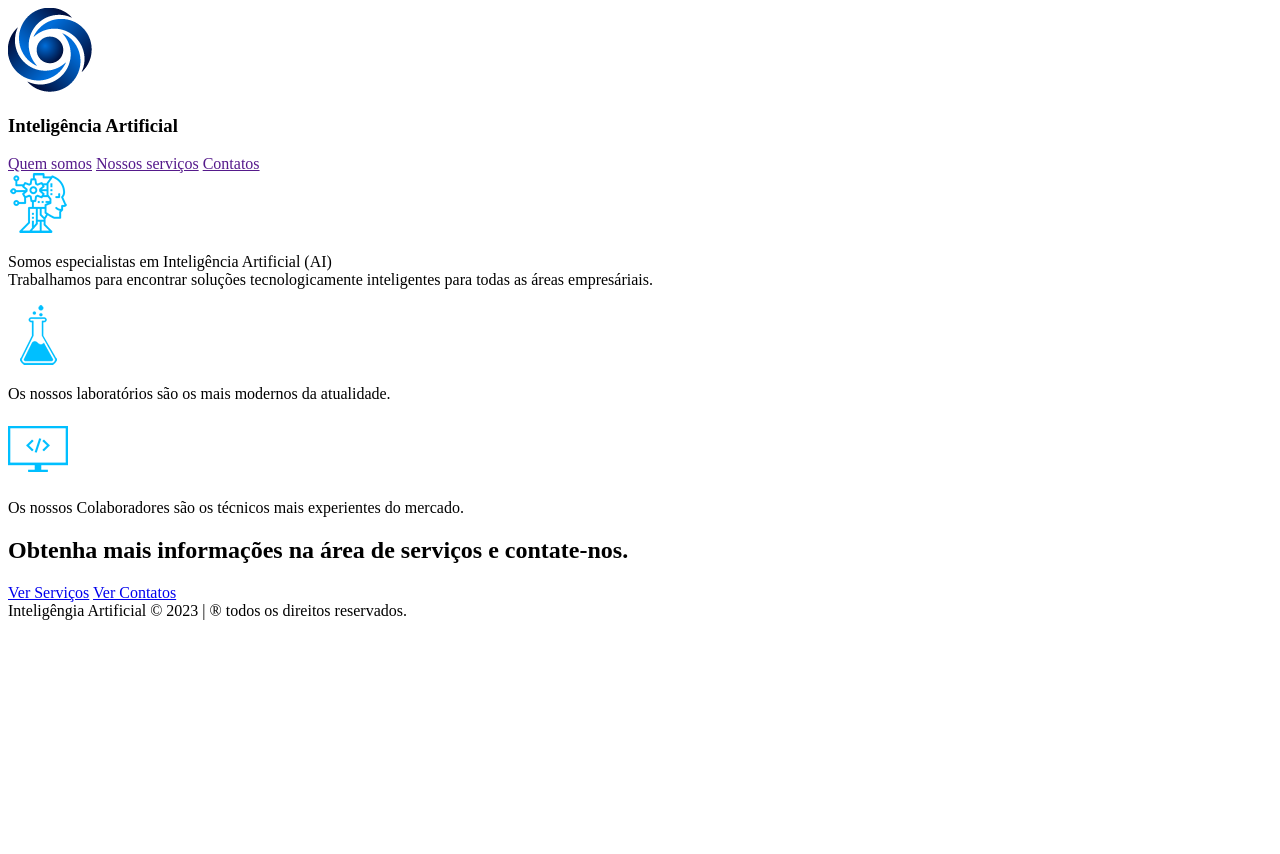
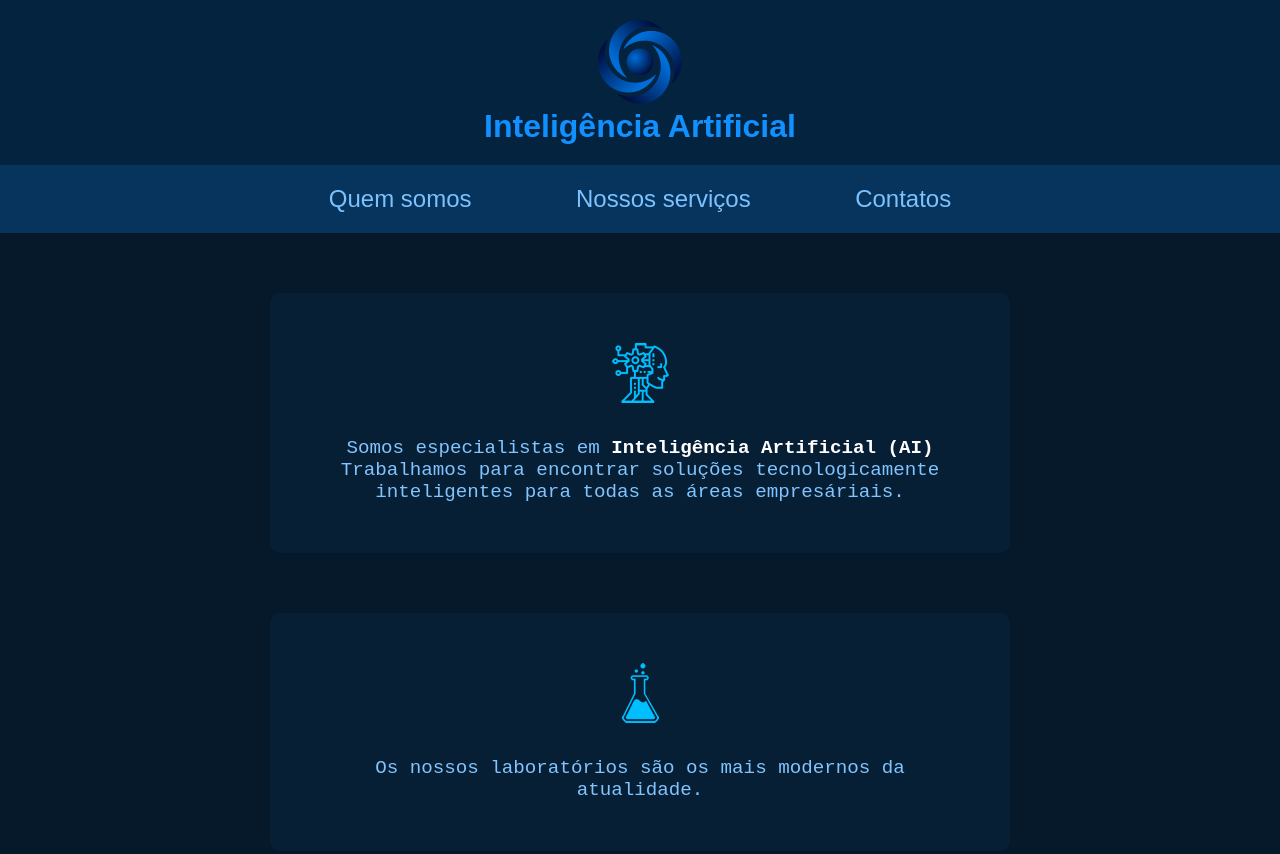
Before and after one commit to FABIO-ADS/estudo_web, a plain HTML site: page original/index.html in a window 1280 px wide. Shown: the top 854 px of the page. Before the commit the page ends 800 px from the top, so only its background shows below. Drawn offline with Linux system fonts and the light colour scheme.

Commit message:
Projeto Final - CSS

```diff
--- /dev/null
+++ b/original/assets/css/style.css
@@ -0,0 +1,123 @@
+/* Estilos da minha página WEB */
+
+* {
+    margin: 0;
+    padding: 0;
+}
+
+body {
+    font-family: Arial, Helvetica, sans-serif;
+    color: white;
+}
+
+/* -------------------------------------------------- */
+/*  geral */
+.text-center {
+    text-align: center;
+}
+
+.margin-top-40 {
+    margin-top: 40px;
+}
+
+/* -------------------------------------------------- */
+.container-cabecalho {
+    text-align: center;
+    padding: 20px;
+    background-color: #04233F;
+}
+
+.container-cabecalho h3 {
+    font-weight: 600;
+    font-size: 2em;
+    color: #1190FF;
+}
+
+/* -------------------------------------------------- */
+.container-navegacao {
+    text-align: center;
+    padding: 20px;
+    background-color: #06345D;
+}
+
+.container-navegacao a {
+    font-size: 1.5em;
+    margin: 0px 50px; /* 0px => vertical, 50px= horizontal */
+    text-decoration: none;
+    color: #7CC2FF;
+}
+
+.container-navegacao a:hover {
+    color: #FFFFFF;
+}
+
+
+/* -------------------------------------------------- */
+.container-quem-somos {
+    background-color: #05192A;
+    overflow: auto; /* se ajusta de acordo com o que vai sendo colocado*/
+}
+
+.container-quem-somos .servico {
+    float: center;
+    margin: 60px auto;
+    background-color: #061F35;
+    width: 50%;
+    padding: 50px;
+    border-radius: 10px;
+    text-align: center;
+}
+
+.container-quem-somos .servico .icone {
+    margin-bottom: 10px;
+}
+
+.container-quem-somos .servico-texto {
+    font-family: 'Courier New', Courier, monospace;
+    margin-top: 20px;
+    font-size: 1.2em;
+    color: #81C4FF;
+}
+.container-quem-somos .servico-texto-realce {
+    color: white;
+    font-weight: bold;
+}
+
+
+/* -------------------------------------------------- */
+.container-servicos-contatos {
+    background-color: #082946;
+    padding: 80px;
+    text-align: center;
+
+}
+
+.container-servicos-contatos .botoes-servicos-contatos {
+    padding: 60px;
+    text-align: center;
+}
+
+.botoes-servicos-contatos a {
+    display: block;
+    max-width: 200px;
+    text-decoration: none;
+    font-size: 1.2em;
+    background-color: #008EB9;
+    color: white;
+    padding: 20px 60px;
+    margin: 10px auto;
+    border-radius: 10px;
+}
+
+.botoes-servicos-contatos a:hover {
+    background-color: white;
+    color: black;
+}
+
+/* -------------------------------------------------- */
+footer {
+    text-align: center;
+    padding: 80px;
+    background-color: #02111F;
+    color: gray;
+}
--- a/original/index.html
+++ b/original/index.html
@@ -6,13 +6,19 @@
     <meta http-equiv="X-UA-Compatible" content="IE=edge">
     <meta name="viewport" content="width=device-width, initial-scale=1.0">
     <title>Inteligência Artificial</title>
+
+    <!-- Estilos CSS da página -->
+    <link rel="stylesheet" href="assets/css/style.css">
+
+    <!-- Favicon -->
+    <link rel="shortcut icon" href="assets/images/logo_empresa.png" type="image/png">
+
 </head>
 
 <body>
-</body>
 
-<!-- cabeçalho -->
-<header>
+    <!-- cabeçalho -->
+<header class="container-cabecalho">
     <a href="index.html">
         <img src="assets/images/logo_empresa.png" alt="Logo da Empresa" title="Inteligência Artificial">
     </a>
@@ -20,41 +26,41 @@
 </header>
 
 <!-- navegação -->
-<nav>
-    <a href="">Quem somos</a>
-    <a href="">Nossos serviços</a>
-    <a href="">Contatos</a>
+<nav class="container-navegacao">
+    <a href="index.html">Quem somos</a>
+    <a href="servicos.html">Nossos serviços</a>
+    <a href="contatos.html">Contatos</a>
 </nav>
 
 <!-- Quem somos -->
-<section>
-    <article>
-        <img src="assets/images/icon_ai.png" alt="ícone" alt="Inteligência Artificial">
-        <p>
+<section class="container-quem-somos">
+    <article class="servico">
+        <img src="assets/images/icon_ai.png" class="icone" alt="ícone" alt="Inteligência Artificial">
+        <p class="servico-texto">
             Somos especialistas em <span class="servico-texto-realce">Inteligência Artificial (AI)</span><br>
             Trabalhamos para encontrar soluções tecnologicamente inteligentes para todas as áreas empresáriais.
         </p>
     </article>
 
-    <article>
-        <img src="assets/images/icon_lab.png" alt="ícone" alt="Laboratório Moderno">
-        <p>
+    <article class="servico">
+        <img src="assets/images/icon_lab.png" class="icone" alt="ícone" alt="Laboratório Moderno">
+        <p class="servico-texto">
             Os nossos laboratórios são os mais modernos da atualidade.
         </p>
     </article>
 
-    <article>
-        <img src="assets/images/icon_computer.png" alt="ícone" alt="Programadores Experientes">
-        <p>
+    <article class="servico">
+        <img src="assets/images/icon_computer.png" class="icone" alt="ícone" alt="Programadores Experientes">
+        <p class="servico-texto">
             Os nossos Colaboradores são os técnicos mais experientes do mercado.
         </p>
     </article>
 </section>
 
 <!-- Ver serviços ou contatos -->
-<section>
+<section class="container-servicos-contatos">
     <h1>Obtenha mais informações na área de serviços e contate-nos.</h1>
-    <div>
+    <div class="botoes-servicos-contatos">
         <a href="servicos.html">Ver Serviços</a>
         <a href="contatos.html">Ver Contatos</a>
     </div>
@@ -65,4 +71,8 @@
     Inteligêngia Artificial &copy; 2023 | &reg; todos os direitos reservados.
 </footer>
 
+</body>
+
+
+
 </html>
```
